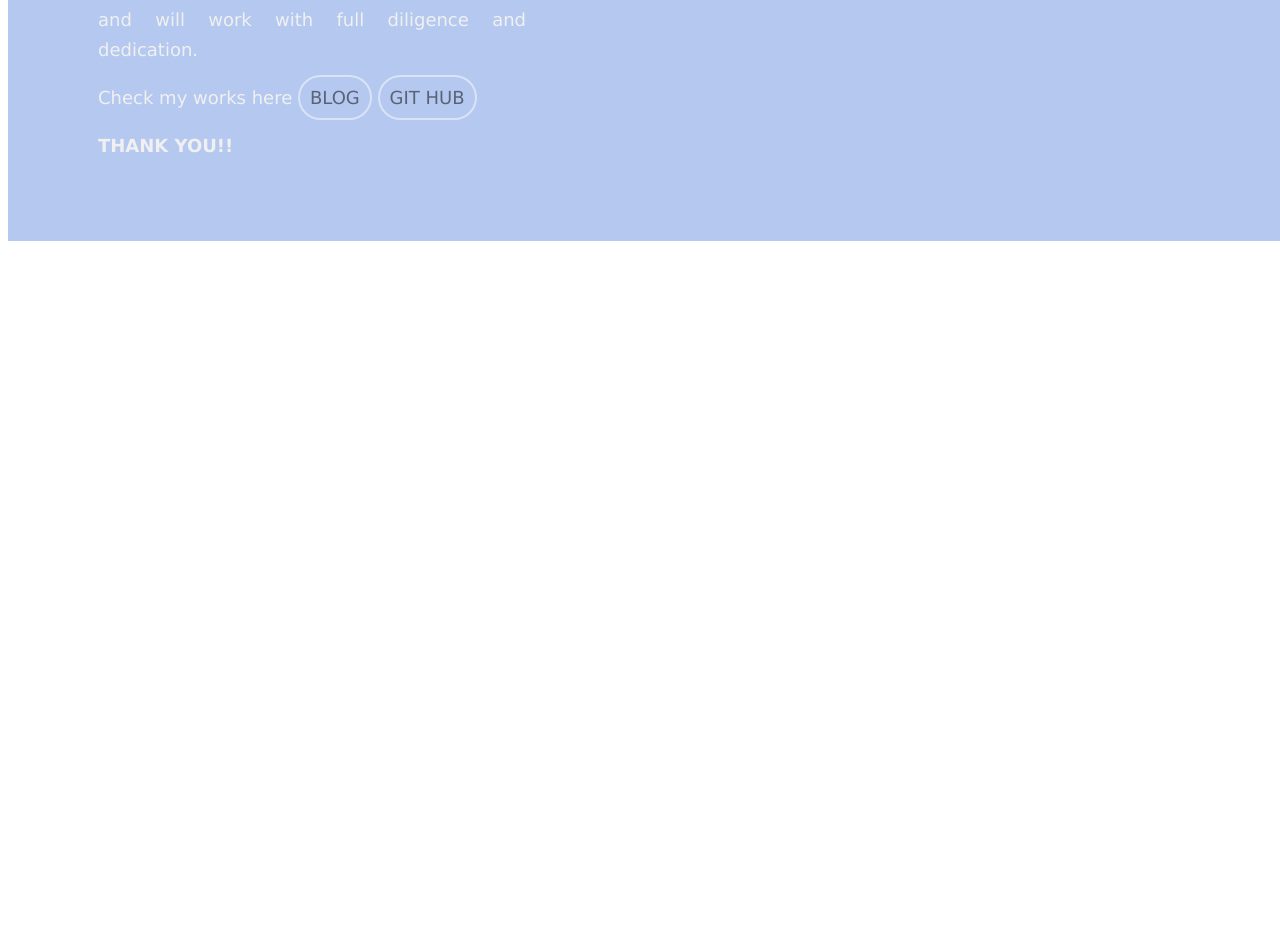
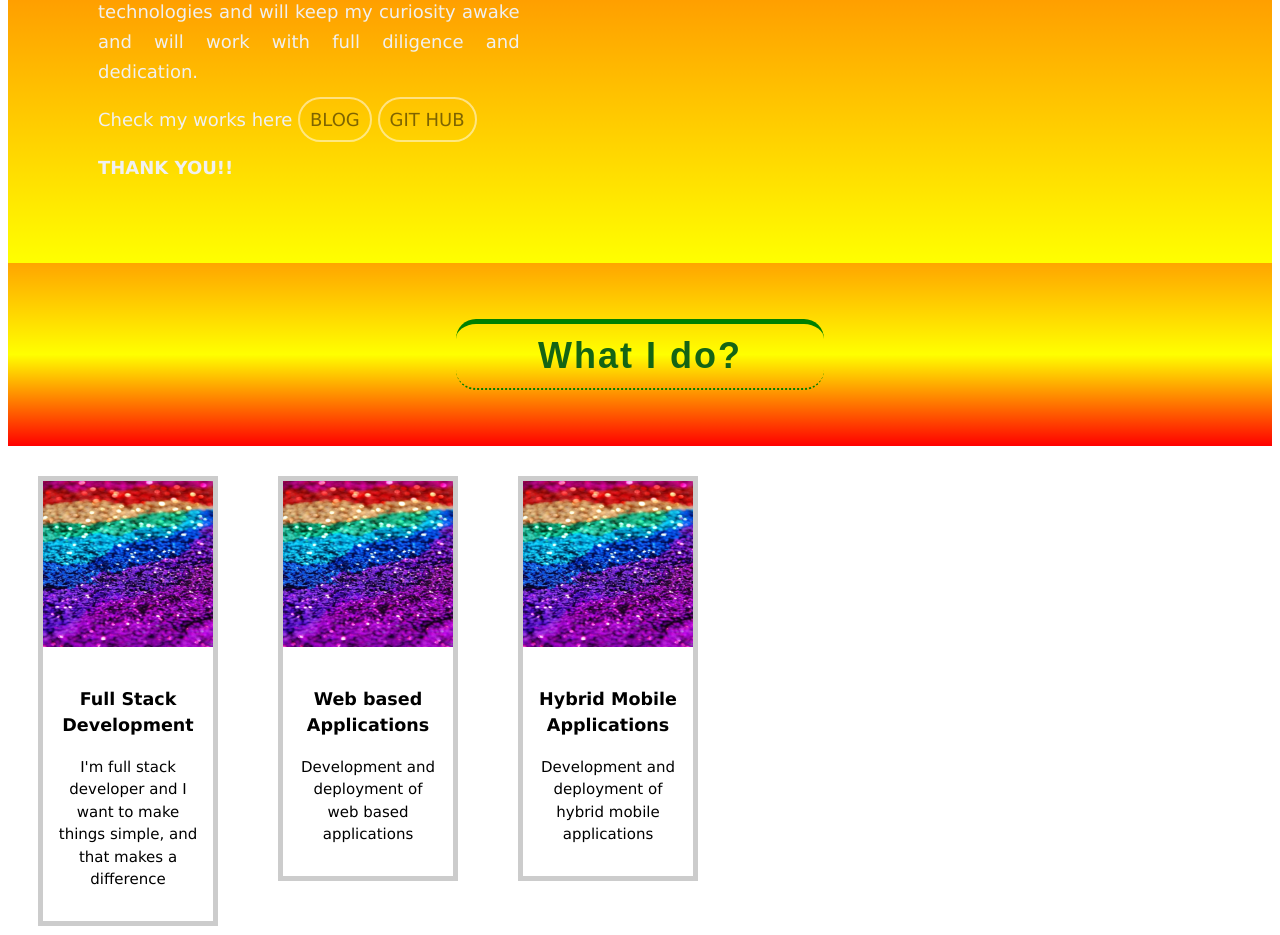
Before and after one commit to mukeshcode/WebLayout1, a plain HTML site: page index.html in a window 1280 px wide. Shown: the part 1167-2102 px from the top of the page. Before the commit the page ends 1408 px from the top, so only its background shows below. Drawn offline with Linux system fonts and the light colour scheme; files whose address does not match are found by name.

Commit message:
Just added skill segment and stylized other sections

```diff
--- a/css/style.css
+++ b/css/style.css
@@ -57,18 +57,16 @@ a:hover, a:active{
 }
 .head{
 	position: relative;
-	left: 0px;
-	right: 0px;
-	letter-spacing: 4px;
+	top: 0;
+	left: 0;
+	box-sizing: border-box;
 	width: 100%;
-}
-img{
-	vertical-align: middle;
 }
 .image{
 	width: 100%;
 }
 .cent_text{
+	letter-spacing: 4px;
 	position: absolute;
 	top: 50%;
 	left: 50%;
@@ -90,16 +88,19 @@ img{
 	color: #f1f1f1;
 }
 .about_{
-	background-color: rgb(180,200,240);
+	background-color: red; /* For browsers that do not support gradients */
+	 background-image: linear-gradient(red, yellow); /* Standard syntax (must be last) */
+	position: relative;
+	box-sizing: border-box;
 	display: block;
-	position: absolute;
+	top: 0px;
+	left: 0px;
 	height: 700px;
 	width: 100%;
 	padding-left: 60px;
 }
 .about_text
 {
-	box-sizing: border-box;
 	float: left;
 	width: 40%;
 	padding: 30px;
@@ -142,3 +143,52 @@ img{
 .imagemine figcaption{
 	text-align: center;
 }
+.headtext2box{
+	padding: 20px;
+}
+p.headtext2{
+	width: 30%;
+	color: rgb(20, 100, 20);
+	font-family: arial;
+	font-size: 36px;
+	font-weight: bolder;
+	letter-spacing: 2px;
+	padding:5px;
+	border-radius: 20px;
+	border-top: 5px solid green;
+	border-bottom: 2px dotted green;
+	text-align: center;
+}
+.skilldiv{
+  background-color: red; /* For browsers that do not support gradients */
+  background-image: linear-gradient(orange, yellow, red); /* Standard syntax (must be last) */
+}
+div.biggallery{
+background-color: red; /* For browsers that do not support gradients */
+  background-image: linear-gradient(orange, yellow, red); /* Standard syntax (must be last) */
+}
+div.gallery
+{
+text-align: center;
+  margin: 30px;
+  border: 5px solid #ccc;
+ float: left;
+ width: 180px;
+}
+
+div.gallery:hover
+{
+  border: 5px solid #777;
+}
+
+div.gallery img
+{
+  width: 100%;
+  height: auto;
+}
+
+div.desc
+{
+  padding: 15px;
+  text-align: center;
+}
--- a/index.html
+++ b/index.html
@@ -8,7 +8,7 @@
     <link rel="stylesheet" type="text/css" href="css/style.css">
 </head>
 <body>
-    	<!--Navigation bar-->
+	<!--Navigation bar-->
 	<div class="top">
 		<div class="bar">
 			<a href="#home" class="bar_item"><b>M K </b> Architects</a>
@@ -23,7 +23,7 @@
 
 	<!--Header-->
 	<header class="head" id="photo">
-		<img class="image" src="./assets/bg3.jpg" alt="Hero Image" width="100%" height="700px">
+		<img class="image" src="C:\Workspace\Mukesh\portfolio\assets\bg3.jpg" alt="Hero Image" width="100%" height="700px">
 		<div class="cent_text">
 			<h1><span class="text_black"><b>Mukesh</b></span> <span class="text_grey">Kumar</span></h1>
 		</div>
@@ -42,9 +42,32 @@
 			<p class="ptext"><strong>THANK YOU!!</strong></p>
 		</div>
 		<figure class="imagemine">
-			<img src="./assets/img.jpg" height="60%" width="40%" alt="My Image" />
+			<img src="C:\Workspace\Mukesh\portfolio\assets\img.jpg" height="60%" width="40%" alt="My Image" />
 			<figcaption>Mukesh Kumar - Web Developer</figcaption>
 		</figure>
 	</div>
+	<!--Skill group-->
+	<div id="skill" class="skilldiv">
+		<div class="headtext2box">
+			<center><p class="headtext2">What I do?</p></center>
+		</div>
+		<div class="biggallery">
+		<div class="gallery">
+  			<img src="C:\Workspace\Mukesh\portfolio\assets\bg3.jpg" alt="Cinque Terre" width="600" height="400">
+ 			<div class="desc"><h3>Full Stack Development</h3><p>I'm full stack developer and I want to
+ 			make things simple, and that makes a difference </p></div>
+		</div>
+
+		<div class="gallery">
+ 		    <img src="C:\Workspace\Mukesh\portfolio\assets\bg3.jpg" alt="Forest" width="600" height="400">
+  		   	 <div class="desc"><h3>Web based Applications</h3><p>Development and deployment of web based applications</p></div>
+		</div>
+
+		<div class="gallery">
+ 		    <img src="C:\Workspace\Mukesh\portfolio\assets\bg3.jpg" alt="Northern Lights" width="600" height="400">
+  			<div class="desc"><h3>Hybrid Mobile Applications</h3><p>Development and deployment of hybrid mobile applications </p></div>
+		</div>
+		</div>
+	</div>
 </body>
 </html>
```
